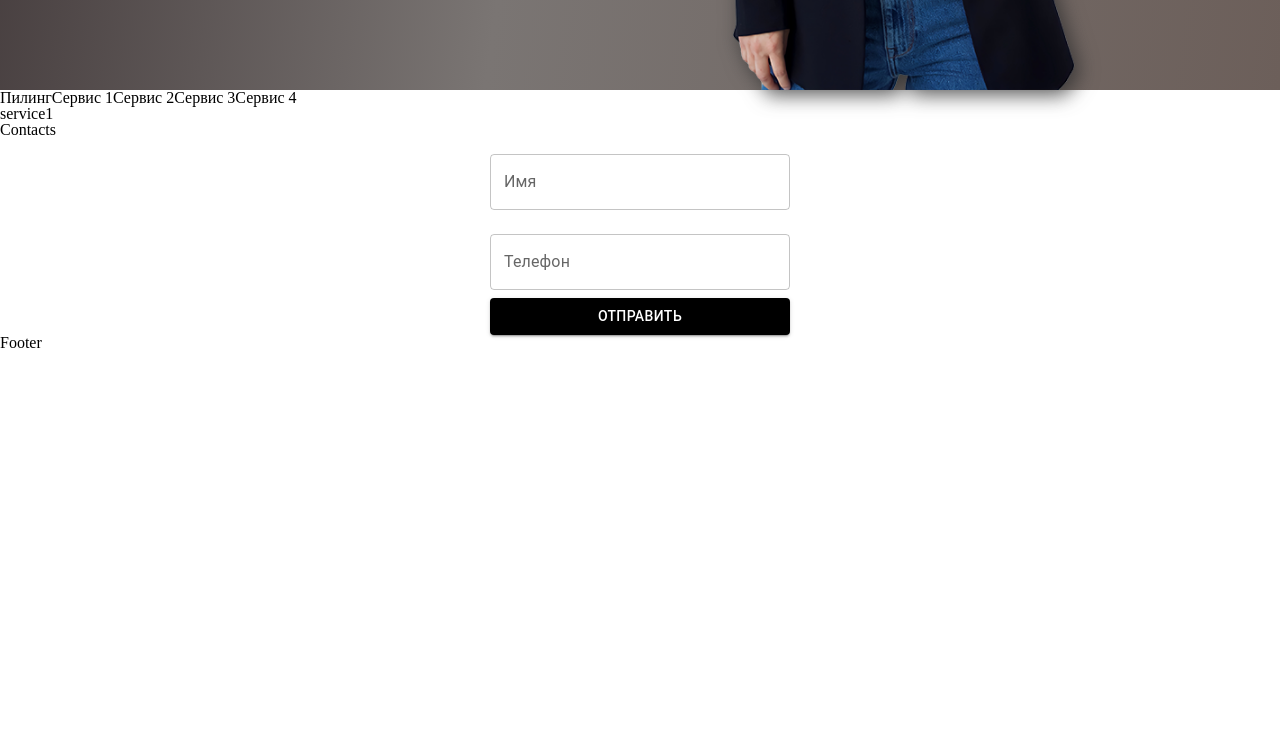
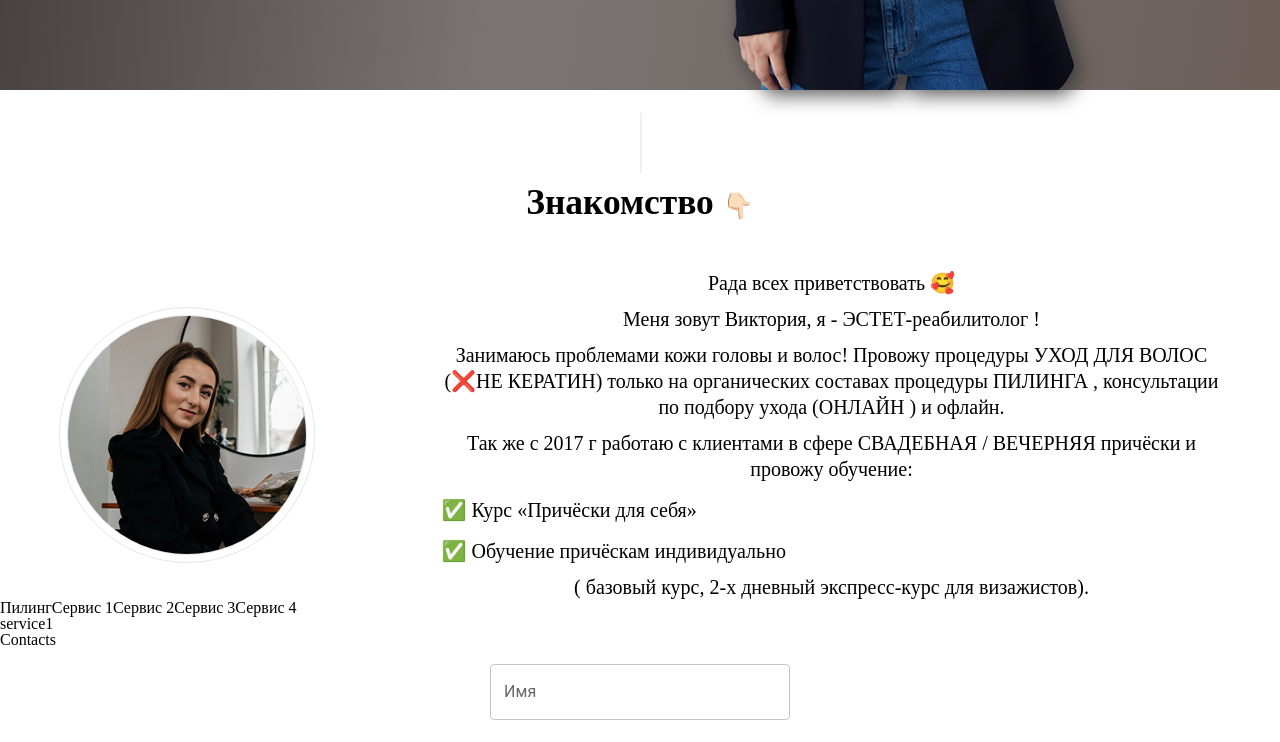
Before and after one commit to 7lad48/hair, a Next.js app: page /service1 in a window 1280 px wide. Shown: the part 620-1362 px from the top of the page. Before the commit the page ends 971 px from the top, so only its background shows below. Built offline with nearby package versions, Linux system fonts and the light colour scheme.

Commit message:
add About info

```diff
--- a/app/globals.css
+++ /dev/null
@@ -1,5 +0,0 @@
-.wrapper{
-    max-width: 1360px;
-    margin: 0 auto;
-    padding: 0 5px;
-}
--- /dev/null
+++ b/app/globals.scss
@@ -0,0 +1,23 @@
+@mixin adaptive-font($pcSize, $mobSize, $maxWidth) {
+    $addSize: $pcSize - $mobSize;
+    $addMobSize: $pcSize + $mobSize * 0.7;
+    @media (max-width: 767px) {
+        font-size: calc(#{$mobSize}px + #{$addMobSize} * ((100vw - 320px) / #{$maxWidth}));
+    }
+    @media (min-width: 768px) {
+        font-size: calc(#{$mobSize}px + #{$addSize} * (100vw / #{$maxWidth}));
+    }
+    @media (min-width: #{$maxWidth}px) {
+        font-size: #{$pcSize}px;
+    }
+}
+.wrapper{
+    max-width: 1360px;
+    margin: 0 auto;
+    padding: 0 5px;
+}
+.title{
+    text-align: center;
+    @include adaptive-font(36, 26, 1360);
+    font-weight: bold;
+}
--- a/app/layout.tsx
+++ b/app/layout.tsx
@@ -1,11 +1,12 @@
 import type { Metadata } from "next";
 import "./null.css";
-import "./globals.css";
+import "./globals.scss";
 import {Header} from "@/components/Header/Header";
 import {Footer} from "@/components/Footer/Footer";
 import {Welcome} from "@/components/Welcome/Welcome";
 import {Services} from "@/components/Services/Services";
 import {Contacts} from "@/components/Contacts/Contacts";
+import {About} from "@/components/About/About";
 
 // import { Inter } from "next/font/google";
 // const inter = Inter({ subsets: ["latin"] });
@@ -25,6 +26,7 @@ export default function RootLayout({
       <body /*className={inter.className}*/>
       <Header/>
       <Welcome/>
+      <About/>
       <Services/>
       {children}
       <Contacts/>
--- /dev/null
+++ b/components/About/About.module.scss
@@ -0,0 +1,84 @@
+.title{
+  position: relative;
+  margin-top: 95px;
+  .titleIcon{
+    font-size: 25px;
+  }
+  &:before, &:after{
+    content: '';
+    display: block;
+    width: 2px;
+    position: absolute;
+    background-color: rgba(225, 202, 165, 0.3);
+    left: 50%;
+  }
+  &:before{
+    height: 60px;
+    top:-72px;
+  }
+  //&:after{
+  //  height: 60px;
+  //  top: 50px;
+  //}
+}
+.content{
+  margin-top: 50px;
+  display: flex;
+  align-items: center;
+  justify-content: space-around;
+  gap: 20px;
+  .picture{
+    display: inline-block;
+    padding: 7px;
+    border-radius: 50%;
+    border: 1px solid rgba(128, 128, 128, 0.2);
+    img{
+      border: 1px solid rgba(128, 128, 128, 0.2);
+      border-radius: 50%;
+    }
+  }
+  .info{
+    max-width: 780px;
+    text-align: center;
+    font-size: 20px;
+    p{
+      line-height: 1.3;
+    }
+
+    .info__intro{
+
+    }
+    .info__aboutMe{
+      margin-top: 10px;
+    }
+    .info__working{
+      margin-top: 10px;
+    }
+    .info__working2{
+      margin-top: 10px;
+    }
+    .info__course{
+      margin-top: 15px;
+      text-align: left;
+    }
+    .info__course2{
+      margin-top: 15px;
+      text-align: left;
+
+    }
+    .info__course2Descr{
+      text-align: center;
+      margin-top: 10px;
+    }
+  }
+}
+@media(max-width: 850px){
+  .content {
+    flex-direction: column;
+  }
+  .info{
+    .info__intro{
+      margin-top: 40px;
+    }
+  }
+}
--- /dev/null
+++ b/components/About/About.tsx
@@ -0,0 +1,43 @@
+import React from 'react';
+import styles from './About.module.scss'
+import Photo from "@/assets/images/About/vPhoto.jpg";
+import Image from "next/image";
+
+const about = {
+    intro: 'Рада всех приветствовать 🥰',
+    aboutMe: 'Меня зовут Виктория,  я - ЭСТЕТ-реабилитолог !',
+    working: 'Занимаюсь проблемами кожи головы и волос! Провожу процедуры УХОД ДЛЯ ВОЛОС (❌НЕ КЕРАТИН) только на органических составах процедуры ПИЛИНГА , консультации по подбору ухода (ОНЛАЙН ) и офлайн.',
+    working2: 'Так же с 2017 г работаю с клиентами в сфере СВАДЕБНАЯ / ВЕЧЕРНЯЯ причёски и провожу обучение:',
+    course: '✅ Курс «Причёски для себя»',
+    course2: {
+        name: '✅ Обучение причёскам индивидуально',
+        description: '( базовый курс, 2-х дневный экспресс-курс для визажистов).'
+    }
+}
+export const About = () => {
+    return (
+        <section className={'wrapper'}>
+            <h3 className={`title ${styles.title}`}>Знакомство <span className={styles.titleIcon}>👇🏻</span></h3>
+            <div className={styles.content}>
+                <div className={styles.picture}>
+                    <Image
+                        src={Photo}
+                        alt={'фото'}
+                        height={240}
+                    />
+                </div>
+                <div className={styles.info}>
+                    <p className={styles.info__intro}>{about.intro}</p>
+                    <p className={styles.info__aboutMe}>{about.aboutMe}</p>
+                    <p className={styles.info__working}>{about.working}</p>
+                    <p className={styles.info__working2}>{about.working2}</p>
+                    <p className={styles.info__course}>{about.course}</p>
+                    <div className={styles.info__course2}>
+                        <p>{about.course2.name}</p>
+                        <p className={styles.info__course2Descr}>{about.course2.description}</p>
+                    </div>
+                </div>
+            </div>
+        </section>
+    );
+}
--- a/components/Welcome/Welcome.module.scss
+++ b/components/Welcome/Welcome.module.scss
@@ -1,16 +1,4 @@
-@mixin adaptive-font($pcSize, $mobSize, $maxWidth) {
-  $addSize: $pcSize - $mobSize;
-  $addMobSize: $pcSize + $mobSize * 0.7;
-  @media (max-width: 767px) {
-    font-size: calc(#{$mobSize}px + #{$addMobSize} * ((100vw - 320px) / #{$maxWidth}));
-  }
-  @media (min-width: 768px) {
-    font-size: calc(#{$mobSize}px + #{$addSize} * (100vw / #{$maxWidth}));
-  }
-  @media (min-width: #{$maxWidth}px) {
-    font-size: #{$pcSize}px;
-  }
-}
+@import '../../app/globals';
 
 .welcome {
   margin-top: 60px;
```
Also changed, not shown: assets/images/About/vPhoto.jpg (added).
